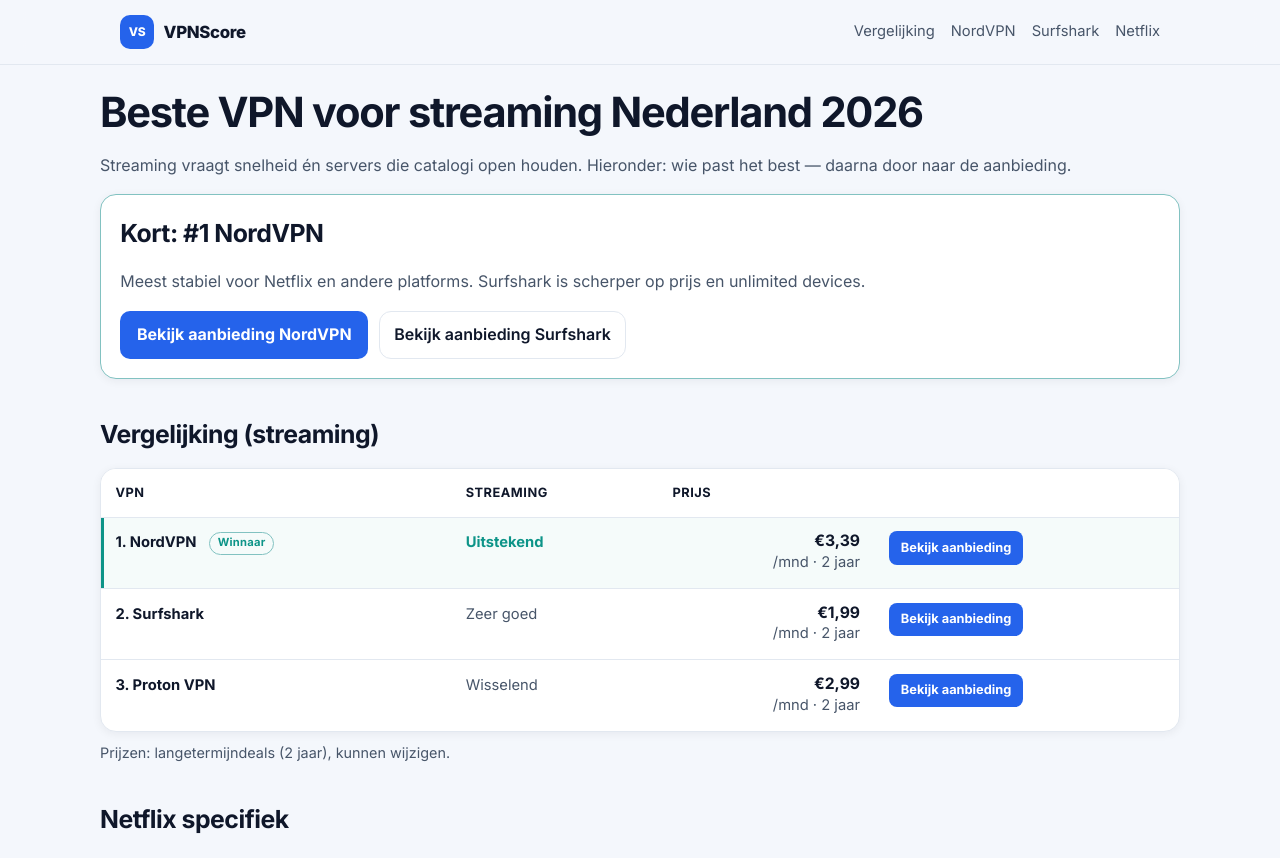
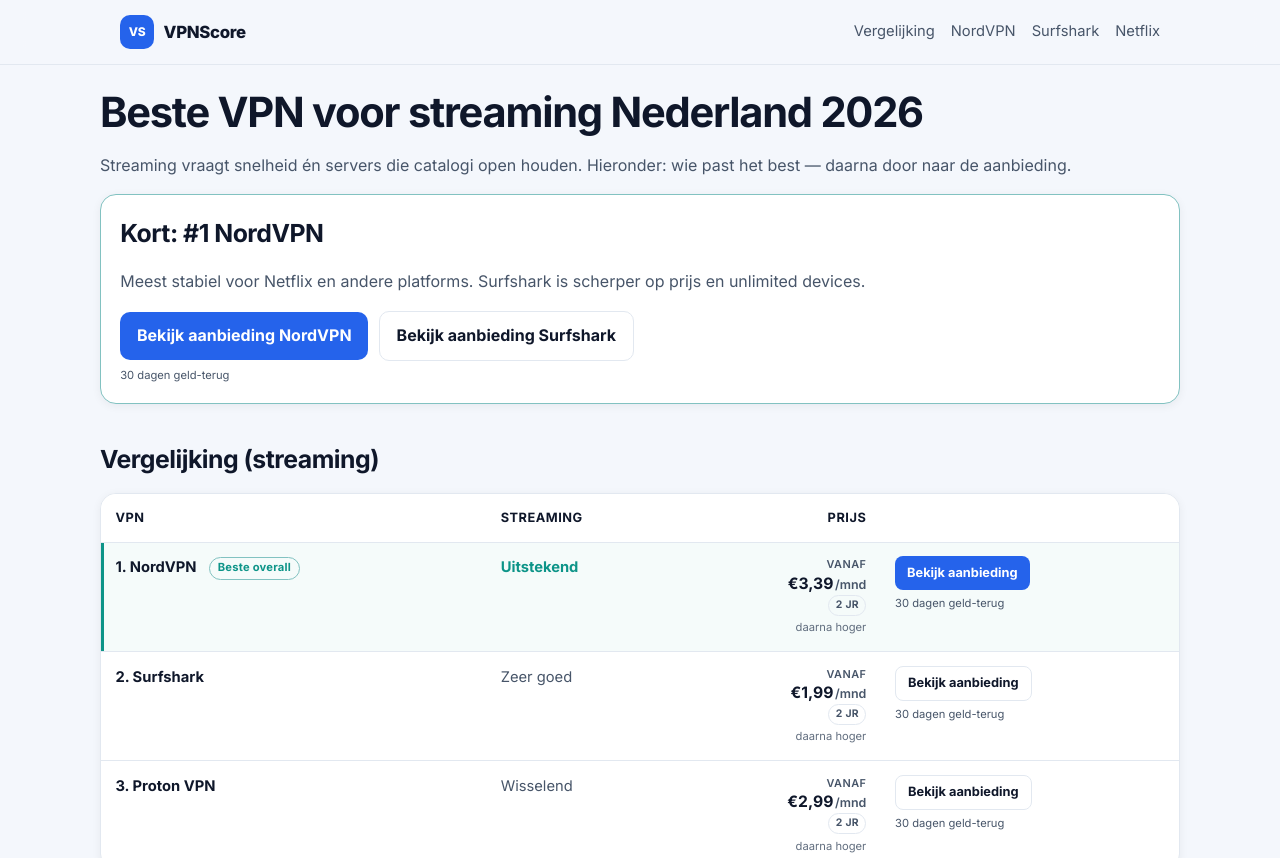
Before and after one commit to jessedkramer/vpnscore, a Next.js app: page /vpn-streaming in a window 1280 px wide. Shown: the top 858 px of the page. Built offline with nearby package versions, Linux system fonts and the light colour scheme.

Commit message:
feat(ux): align /vpn-streaming with price chip + CTA weight + geld-terug

```diff
--- a/app/vpn-streaming/page.tsx
+++ b/app/vpn-streaming/page.tsx
@@ -26,10 +26,11 @@
           <a className="btn" href={AFFILIATE.nord}>
             Bekijk aanbieding NordVPN
           </a>
-          <a className="btn-ghost" href={AFFILIATE.surfshark}>
+          <a className="btn-quiet" href={AFFILIATE.surfshark}>
             Bekijk aanbieding Surfshark
           </a>
         </div>
+        <p className="cta-trust card-trust">30 dagen geld-terug</p>
       </div>
 
       <h2>Vergelijking (streaming)</h2>
@@ -39,26 +40,33 @@
             <tr>
               <th>VPN</th>
               <th>Streaming</th>
-              <th>Prijs</th>
+              <th className="th-price">Prijs</th>
               <th></th>
             </tr>
           </thead>
           <tbody>
             <tr className="winner">
               <td>
-                <strong>1. NordVPN</strong> <span className="winner-pill">Winnaar</span>
+                <strong>1. NordVPN</strong>{" "}
+                <span className="winner-pill">Beste overall</span>
               </td>
               <td className="best" data-label="Streaming">
                 Uitstekend
               </td>
               <td className="price" data-label="Prijs">
-                <span className="price-main">€3,39</span>
-                <span className="price-note">/mnd · 2 jaar</span>
+                <span className="price-prefix">Vanaf</span>
+                <span className="price-main">
+                  €3,39
+                  <span className="price-unit">/mnd</span>
+                </span>
+                <span className="period-chip">2 jr</span>
+                <span className="price-renew">daarna hoger</span>
               </td>
-              <td>
+              <td className="cta-cell">
                 <a className="btn btn-sm" href={AFFILIATE.nord}>
                   Bekijk aanbieding
                 </a>
+                <span className="cta-trust">30 dagen geld-terug</span>
               </td>
             </tr>
             <tr>
@@ -67,13 +75,19 @@
               </td>
               <td data-label="Streaming">Zeer goed</td>
               <td className="price" data-label="Prijs">
-                <span className="price-main">€1,99</span>
-                <span className="price-note">/mnd · 2 jaar</span>
+                <span className="price-prefix">Vanaf</span>
+                <span className="price-main">
+                  €1,99
+                  <span className="price-unit">/mnd</span>
+                </span>
+                <span className="period-chip">2 jr</span>
+                <span className="price-renew">daarna hoger</span>
               </td>
-              <td>
-                <a className="btn btn-sm" href={AFFILIATE.surfshark}>
+              <td className="cta-cell">
+                <a className="btn-quiet btn-sm" href={AFFILIATE.surfshark}>
                   Bekijk aanbieding
                 </a>
+                <span className="cta-trust">30 dagen geld-terug</span>
               </td>
             </tr>
             <tr>
@@ -82,20 +96,26 @@
               </td>
               <td data-label="Streaming">Wisselend</td>
               <td className="price" data-label="Prijs">
-                <span className="price-main">€2,99</span>
-                <span className="price-note">/mnd · 2 jaar</span>
+                <span className="price-prefix">Vanaf</span>
+                <span className="price-main">
+                  €2,99
+                  <span className="price-unit">/mnd</span>
+                </span>
+                <span className="period-chip">2 jr</span>
+                <span className="price-renew">daarna hoger</span>
               </td>
-              <td>
-                <a className="btn btn-sm" href={AFFILIATE.proton}>
+              <td className="cta-cell">
+                <a className="btn-quiet btn-sm" href={AFFILIATE.proton}>
                   Bekijk aanbieding
                 </a>
+                <span className="cta-trust">30 dagen geld-terug</span>
               </td>
             </tr>
           </tbody>
         </table>
       </div>
       <p className="small muted table-note">
-        Prijzen: langetermijndeals (2 jaar), kunnen wijzigen.
+        Introductieprijzen bij 2-jaarsdeal; na afloop hoger. Check altijd de actuele aanbieding.
       </p>
 
       <h2>Netflix specifiek</h2>
```
